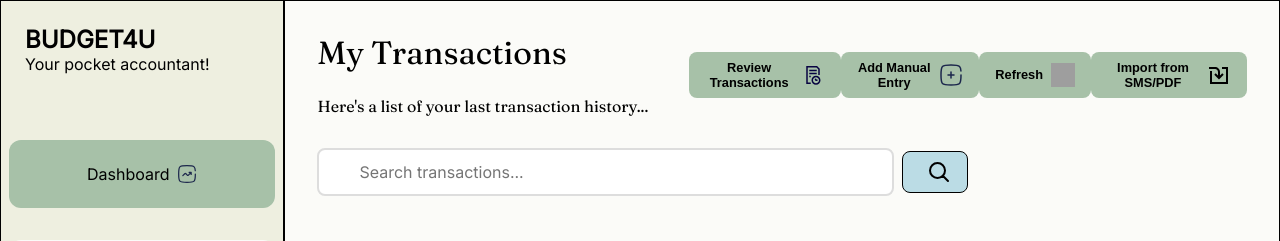
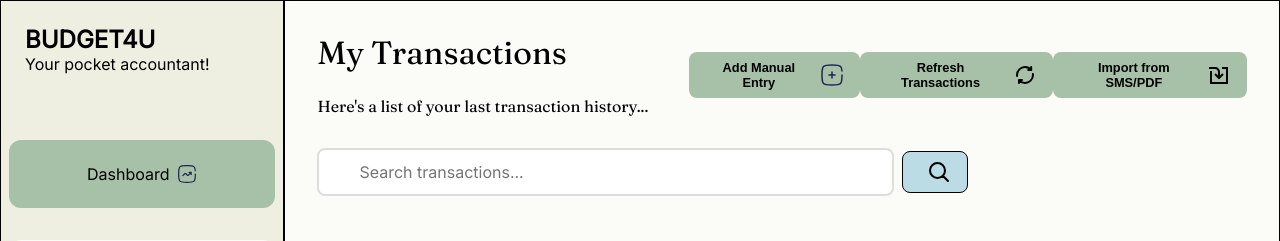
Before and after one commit to Prince-Wayne13/Team-Dark_Silicon-Budget4U, a Flask app: page /transactions in a window 1280 px wide. Shown: the top 241 px of the page. Run offline with Flask 3, Linux system fonts and the light colour scheme; data that the repository does not hold is empty; grey boxes are pictures that could not be loaded.

Commit message:
Update transactions.html (added refresh icon)
I removed the review part. I added the refresh icon link and also changed the name of the button to refresh transactions

```diff
--- a/wayne/templates/transactions.html
+++ b/wayne/templates/transactions.html
@@ -58,18 +58,13 @@
                 </div>
 
                 <div class="transaction-actions">
-                    <button class="action-btn btn">
-                        <span>Review Transactions</span>
-                        <img src="{{ url_for('static', filename='icons/review-file-svgrepo-com.svg') }}">
-                    </button>
-
                     <button class="action-btn btn" onclick="openModal()">
                         <span>Add Manual Entry</span>
                         <img src="{{ url_for('static', filename='icons/add-square-svgrepo-com.svg') }}">
                     </button>
                     <button class="action-btn btn" onclick="loadTransactions()" id="refreshBtn">
-                        <span>Refresh</span>
-                        <img src="{{ url_for('static', filename='icons/refresh-svgrepo-com.svg') }}" id="refreshIcon">
+                        <span>Refresh Transactions</span>
+                        <img src="{{ url_for('static', filename='icons/refresh-cw-alt-3-svgrepo-com.svg') }}" id="refreshIcon">
                     </button>
                     <button class="action-btn btn">
                         <span>Import from SMS/PDF</span>
```
